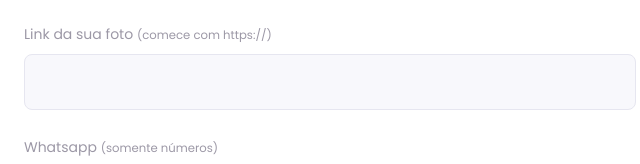
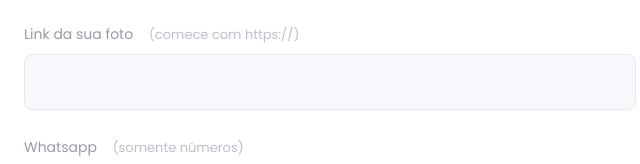
Before and after one commit to annabeatrizlucena/Proffy-NLW, a plain HTML site: page front/src/give-classes.html in a window 1280 px wide. Shown: the part 547-711 px from the top of the page, 310-950 px from the left. Drawn offline with Linux system fonts and the light colour scheme.

Commit message:
acrescentando formatação no form

```diff
--- a/front/public/styles/partials/forms.css
+++ b/front/public/styles/partials/forms.css
@@ -38,3 +38,9 @@
     left: 1.6rem;
     bottom: 0;
 }
+
+label small {
+    font-size: 1.3rem;
+    padding-left: 1.2rem;
+    color: var(--color-small-info);
+}
```
